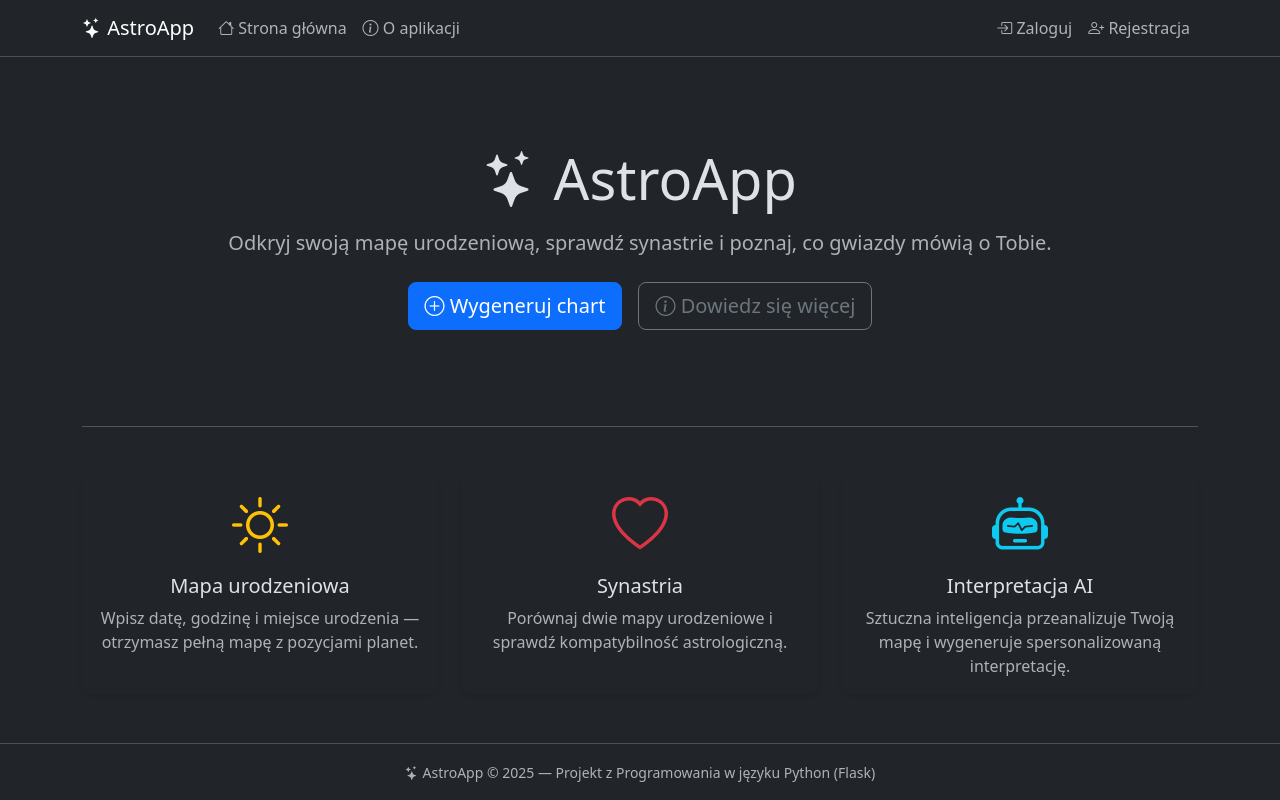
After one commit to Wsakowska/python-faculty, a Flask app: page / in a window 1280 px wide. The commit adds this page. Run offline with Flask 3, Linux system fonts and the light colour scheme.

Commit message:
config: base.html, Bootstrap, strona główna i about

```diff
--- /dev/null
+++ b/Project02/app/main/templates/main/home.html
@@ -0,0 +1,64 @@
+{% extends "base.html" %}
+
+{% block title %}AstroApp — Twoja mapa gwiazd{% endblock %}
+
+{% block content %}
+<div class="text-center py-5">
+    <h1 class="display-4 mb-3">
+        <i class="bi bi-stars"></i> AstroApp
+    </h1>
+    <p class="lead text-muted mb-4">
+        Odkryj swoją mapę urodzeniową, sprawdź synastrie i poznaj,
+        co gwiazdy mówią o Tobie.
+    </p>
+    <div class="d-flex justify-content-center gap-3">
+        <a href="#" class="btn btn-primary btn-lg">
+            <i class="bi bi-plus-circle"></i> Wygeneruj chart
+        </a>
+        <a href="{{ url_for('main.about') }}" class="btn btn-outline-secondary btn-lg">
+            <i class="bi bi-info-circle"></i> Dowiedz się więcej
+        </a>
+    </div>
+</div>
+
+<hr class="my-5">
+
+<div class="row g-4">
+    <div class="col-md-4">
+        <div class="card h-100 border-0 shadow-sm">
+            <div class="card-body text-center">
+                <i class="bi bi-sun display-4 text-warning"></i>
+                <h5 class="card-title mt-3">Mapa urodzeniowa</h5>
+                <p class="card-text text-muted">
+                    Wpisz datę, godzinę i miejsce urodzenia —
+                    otrzymasz pełną mapę z pozycjami planet.
+                </p>
+            </div>
+        </div>
+    </div>
+    <div class="col-md-4">
+        <div class="card h-100 border-0 shadow-sm">
+            <div class="card-body text-center">
+                <i class="bi bi-heart display-4 text-danger"></i>
+                <h5 class="card-title mt-3">Synastria</h5>
+                <p class="card-text text-muted">
+                    Porównaj dwie mapy urodzeniowe i sprawdź
+                    kompatybilność astrologiczną.
+                </p>
+            </div>
+        </div>
+    </div>
+    <div class="col-md-4">
+        <div class="card h-100 border-0 shadow-sm">
+            <div class="card-body text-center">
+                <i class="bi bi-robot display-4 text-info"></i>
+                <h5 class="card-title mt-3">Interpretacja AI</h5>
+                <p class="card-text text-muted">
+                    Sztuczna inteligencja przeanalizuje Twoją mapę
+                    i wygeneruje spersonalizowaną interpretację.
+                </p>
+            </div>
+        </div>
+    </div>
+</div>
+{% endblock %}
--- /dev/null
+++ b/Project02/app/static/css/style.css
@@ -0,0 +1,19 @@
+/* AstroApp — custom styles */
+
+body {
+    min-height: 100vh;
+    display: flex;
+    flex-direction: column;
+}
+
+main {
+    flex: 1;
+}
+
+.card {
+    transition: transform 0.2s ease;
+}
+
+.card:hover {
+    transform: translateY(-4px);
+}
```
Also changed, not shown: Project02/app/main/templates/main/about.html (added, +48 -0 lines), Project02/app/templates/404.html (added, +13 -0 lines), Project02/app/templates/500.html (added, +13 -0 lines), Project02/app/templates/base.html (line endings or trailing spaces).
